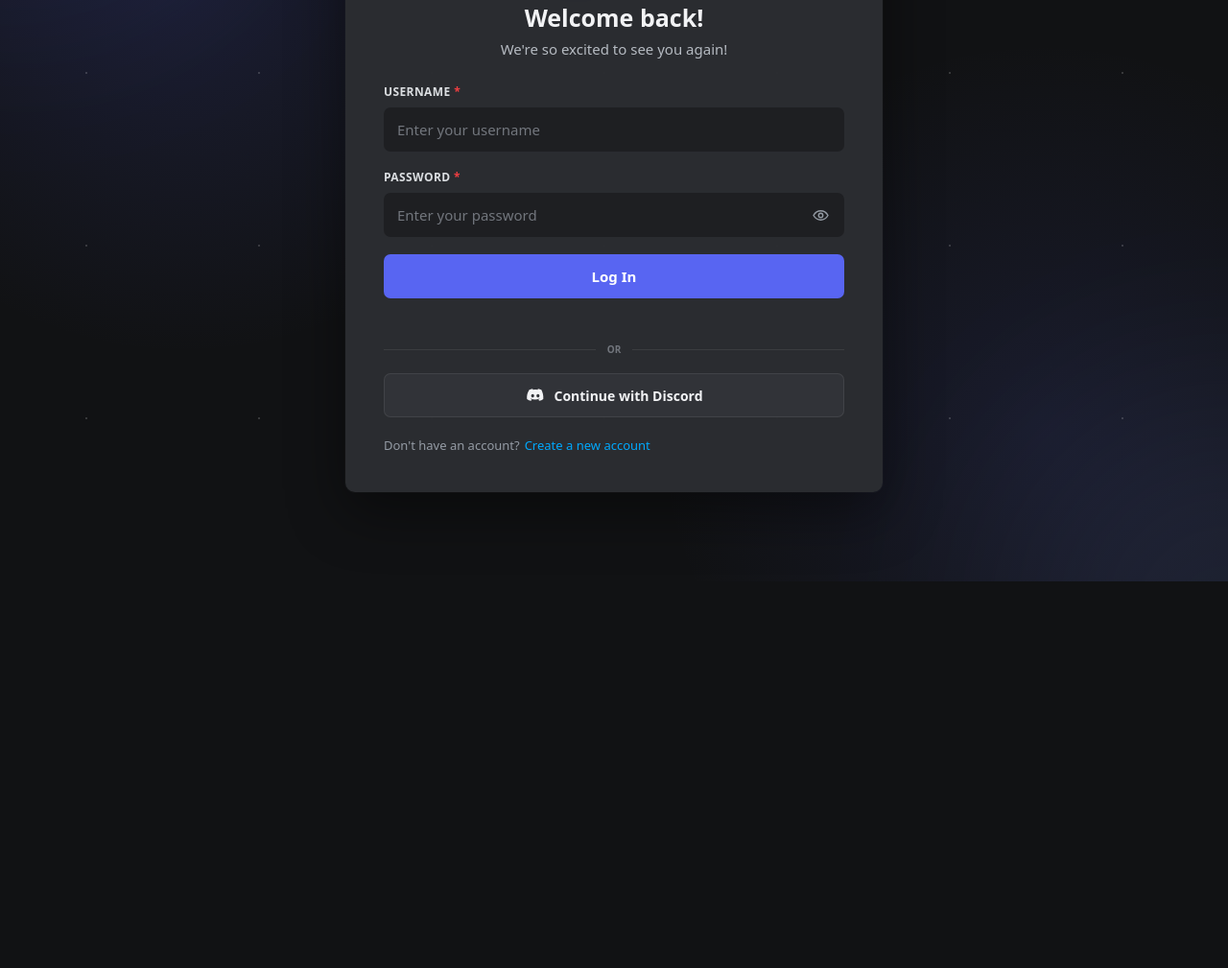
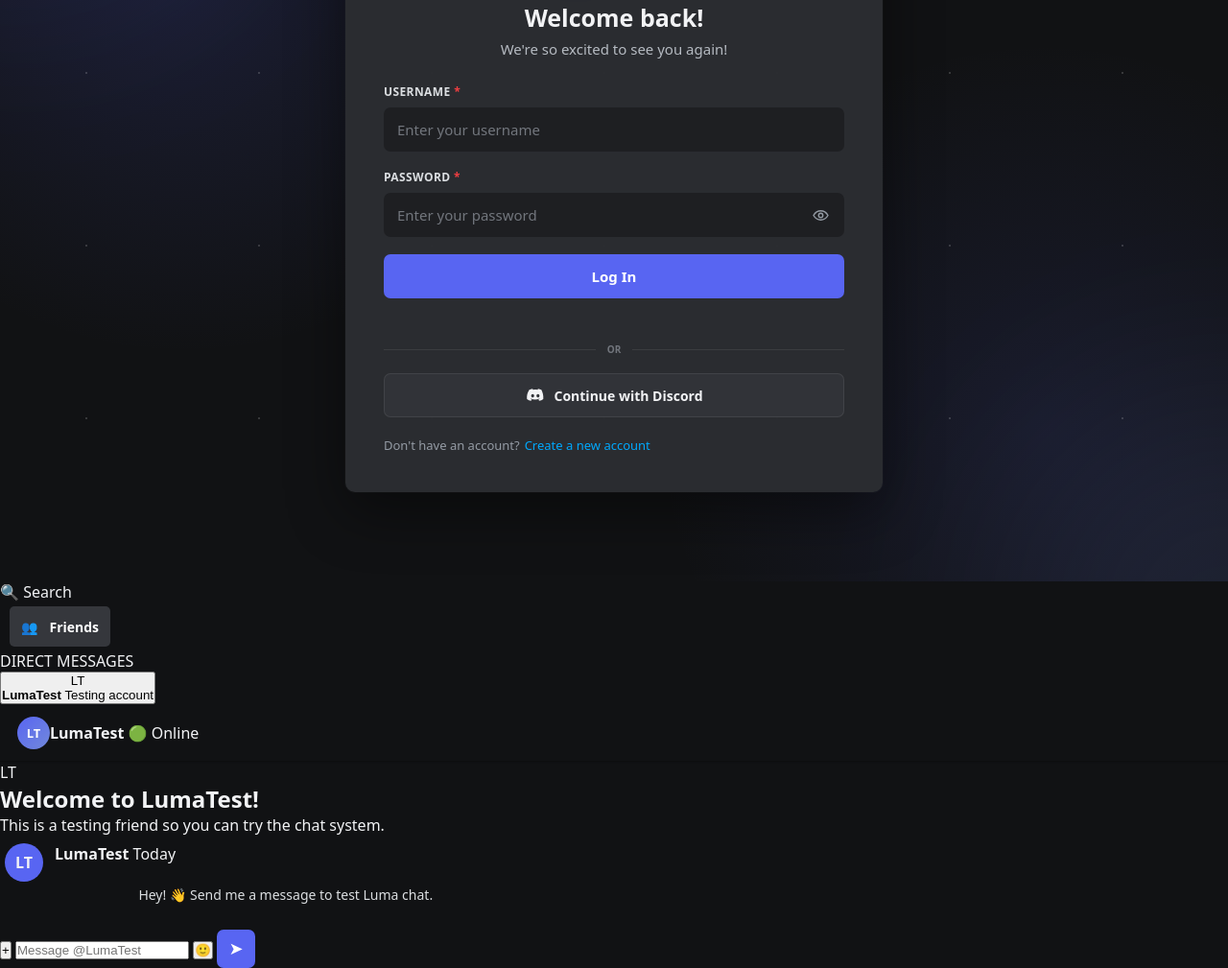
Before and after one commit to ahmed123tou/Lumav, a website: page index.html in a window 1280 px wide. Shown: the part 194-1203 px from the top of the page at 96% size. Before the commit the page ends 800 px from the top, so only its background shows below. Drawn offline with Linux system fonts and the light colour scheme.

Commit message:
Add chat application structure to index.html

```diff
--- a/index.html
+++ b/index.html
@@ -803,7 +803,167 @@
     <!-- TOAST -->
 
     <div class="toast" id="toast"></div>
+<!-- =========================================================
+     LUMA — TEST CHAT
+========================================================= -->
 
+<div class="chat-app" id="chatApp">
+
+    <!-- LEFT SIDEBAR -->
+
+    <aside class="chat-sidebar">
+
+        <div class="chat-sidebar-header">
+            <div class="chat-search">
+                🔍
+                <span>Search</span>
+            </div>
+        </div>
+
+        <button class="friends-button active">
+            <span>👥</span>
+            Friends
+        </button>
+
+        <div class="dm-title">
+            DIRECT MESSAGES
+        </div>
+
+        <!-- TEST FRIEND -->
+
+        <button class="dm-user active" id="testFriend">
+
+            <div class="dm-avatar">
+                LT
+                <span class="online-dot"></span>
+            </div>
+
+            <div class="dm-user-info">
+                <strong>LumaTest</strong>
+                <span>Testing account</span>
+            </div>
+
+        </button>
+
+    </aside>
+
+
+    <!-- MAIN CHAT -->
+
+    <main class="chat-main">
+
+        <!-- CHAT HEADER -->
+
+        <header class="chat-header">
+
+            <div class="chat-avatar">
+                LT
+            </div>
+
+            <div class="chat-header-info">
+
+                <strong>LumaTest</strong>
+
+                <span>
+                    🟢 Online
+                </span>
+
+            </div>
+
+        </header>
+
+
+        <!-- MESSAGES -->
+
+        <div
+            class="messages"
+            id="messages"
+        >
+
+            <div class="welcome-chat">
+
+                <div class="large-avatar">
+                    LT
+                </div>
+
+                <h2>
+                    Welcome to LumaTest!
+                </h2>
+
+                <p>
+                    This is a testing friend so you can try the chat system.
+                </p>
+
+            </div>
+
+            <div class="message">
+
+                <div class="message-avatar">
+                    LT
+                </div>
+
+                <div class="message-content">
+
+                    <div class="message-meta">
+                        <strong>LumaTest</strong>
+                        <span>Today</span>
+                    </div>
+
+                    <div class="message-text">
+                        Hey! 👋 Send me a message to test Luma chat.
+                    </div>
+
+                </div>
+
+            </div>
+
+        </div>
+
+
+        <!-- MESSAGE INPUT -->
+
+        <div class="message-area">
+
+            <div class="message-input-wrapper">
+
+                <button
+                    type="button"
+                    class="chat-plus"
+                    id="chatPlus"
+                >
+                    +
+                </button>
+
+                <input
+                    id="messageInput"
+                    type="text"
+                    placeholder="Message @LumaTest"
+                    autocomplete="off"
+                >
+
+                <button
+                    type="button"
+                    class="chat-action"
+                    id="emojiButton"
+                >
+                    🙂
+                </button>
+
+                <button
+                    type="button"
+                    class="send-button"
+                    id="sendMessage"
+                >
+                    ➤
+                </button>
+
+            </div>
+
+        </div>
+
+    </main>
+
+</div>
 
     <script src="script.js"></script>
 
```
